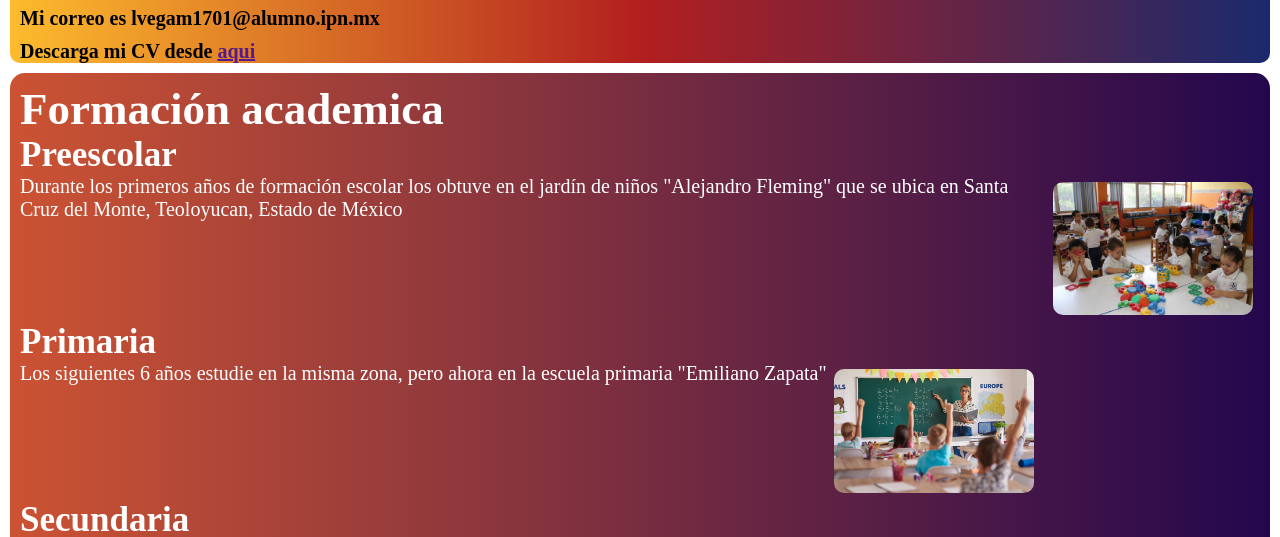
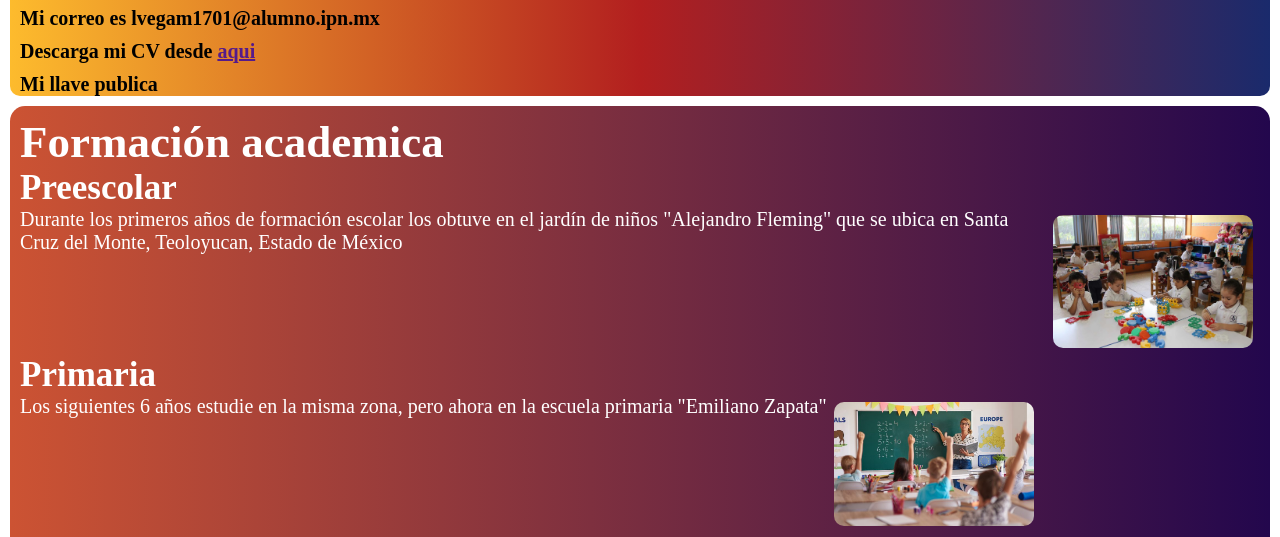
Before and after one commit to lafusavega/p-ginaweb, a plain HTML site: page index.html in a window 1280 px wide. Shown: the part 190-727 px from the top of the page. Drawn offline with Linux system fonts and the light colour scheme.

Commit message:
Update index.html

```diff
--- a/index.html
+++ b/index.html
@@ -26,6 +26,7 @@
             </p>
             <p>Mi correo es lvegam1701@alumno.ipn.mx</p>
             <p>Descarga mi CV desde <a href="">aqui</a></p>
+            <p><a>Mi llave publica<a><p>
         </div>
         <div class="formacion_academica">
             <h1>Formación academica</h1>
```
